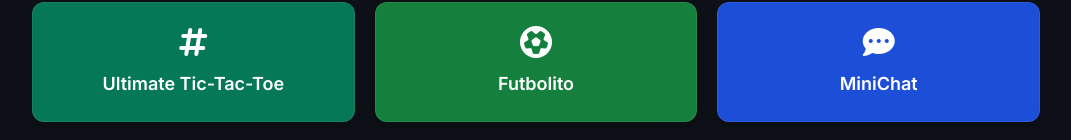
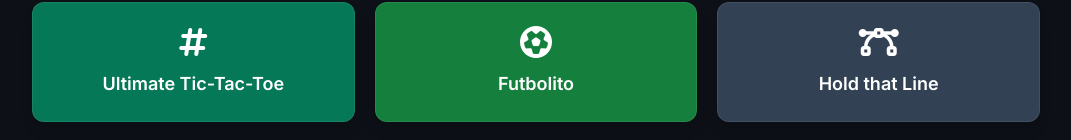
Before and after one commit to jcaselas-ship-it/lanzador3, a plain HTML site: page index.html in a window 1280 px wide. Shown: the part 2058-2198 px from the top of the page, without its empty margins (104-1175 px from the left). Drawn offline with nearby package versions, Linux system fonts and the light colour scheme.

Commit message:
Lanzador: añadir Hold that Line a Lápiz y papel
Co-Authored-By: Claude Opus 5.5 <noreply@anthropic.com>
Claude-Session: https://claude.ai/code/session_01BT6HBZVAR18qKoyDPeHLJE

```diff
--- a/index.html
+++ b/index.html
@@ -133,6 +133,7 @@ const programs = [
   { name:"Tirimbiche", url:"https://jcaselas-ship-it.github.io/dotsandboxes/", cat:"papel", icon:"fa-solid fa-border-all", color:"bg-rose-700" },
   { name:"Ultimate Tic-Tac-Toe", url:"https://jcaselas-ship-it.github.io/tictactoeultimate/", cat:"papel", icon:"fa-solid fa-hashtag", color:"bg-emerald-700" },
   { name:"Futbolito", url:"https://jcaselas-ship-it.github.io/futbolpaper/", cat:"papel", icon:"fa-solid fa-futbol", color:"bg-green-700" },
+  { name:"Hold that Line", url:"https://jcaselas-ship-it.github.io/HoldthatLine/", cat:"papel", icon:"fa-solid fa-bezier-curve", color:"bg-slate-700" },
   // Chat
   { name:"MiniChat", url:"https://jcaselas-ship-it.github.io/MiniChat/", cat:"chat", icon:"fa-solid fa-comment-dots", color:"bg-blue-700" },
   // Otros
```
